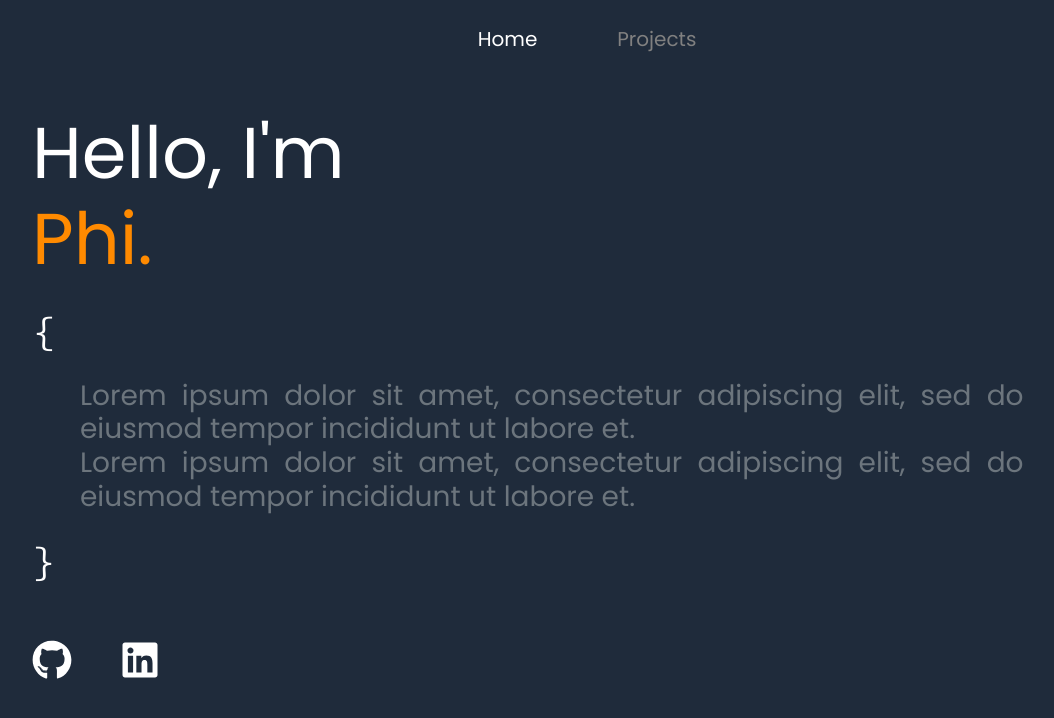
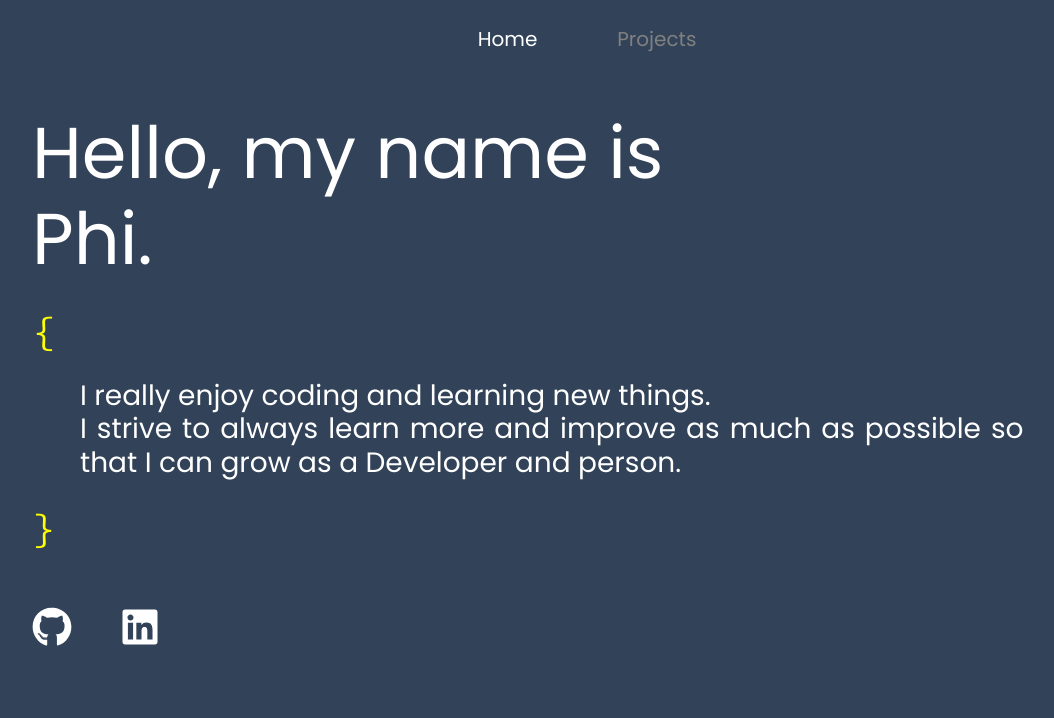
Before and after one commit to ptran12/personal_portfolio, a Gatsby site in the folder personal_portfolio/: page / in a window 1280 px wide. Shown: the whole page, without its empty margins (53-1107 px from the left). Built offline with nearby package versions, Linux system fonts and the light colour scheme; Gatsby itself is replaced by a stand-in of ours.

Commit message:
organizing & cleaning

```diff
--- a/personal_portfolio/src/components/card.js
+++ b/personal_portfolio/src/components/card.js
@@ -9,7 +9,7 @@ function card(props) {
           <h2 className="card-title">{cardTitle}</h2>
           <p className="card-text">{cardSubtitle}</p>
           <a href={link} className="card-link">
-            See
+            View Demo
           </a>
         </div>
       </div>
--- a/personal_portfolio/src/components/info.js
+++ b/personal_portfolio/src/components/info.js
@@ -6,23 +6,26 @@ export default function info() {
   return (
     <div className="container">
       <div className="my-5"></div>
-      <div className="display-3" style={{ color: "#FF8A00" }}>
-        <span style={{ color: "white" }}>Hello, I'm</span> <br />
+      <div className="display-3" style={{ color: "white" }}>
+        <span style={{ color: "white" }}>Hello, my name is</span> <br />
         Phi.
       </div>
-      <div className="h1 code mt-4 mb-3">{"{"}</div>
-      <div className="text-muted mx-5 my-4 h3 text-justify info">
-        Lorem ipsum dolor sit amet, consectetur adipiscing elit, sed do eiusmod
-        tempor incididunt ut labore et.
-        <br /> Lorem ipsum dolor sit amet, consectetur adipiscing elit, sed do
-        eiusmod tempor incididunt ut labore et.
+      <div style={{ color: "yellow" }} className="h1 code mt-4 mb-3">
+        {"{"}
       </div>
-      <div className="h1 code mt-2 mb-3">{"}"}</div>
+      <div className="mx-5 my-4 h3 text-justify info">
+        I really enjoy coding and learning new things.
+        <br /> I strive to always learn more and improve as much as possible so
+        that I can grow as a Developer and person.
+      </div>
+      <div style={{ color: "yellow" }} className="h1 code mt-2 mb-3">
+        {"}"}
+      </div>
       <div className="h1 mt-5">
-        <a className="mr-5 icon" href="">
+        <a className="mr-5 icon" href="https://github.com/ptran12">
           <Github />
         </a>
-        <a className="mr-5 icon" href="">
+        <a className="mr-5 icon" href="https://www.linkedin.com/in/phitran-/">
           <LinkedIn />
         </a>
       </div>
--- a/personal_portfolio/src/style.css
+++ b/personal_portfolio/src/style.css
@@ -1,14 +1,14 @@
-@import url('https://fonts.googleapis.com/css?family=Poppins|Source+Code+Pro&display=swap');
+@import url("https://fonts.googleapis.com/css?family=Poppins|Source+Code+Pro&display=swap");
 
 html {
-  background-color: #1f2b3b !important;
+  background-color: #324359 !important;
   color: #fff !important;
   /* font-size: 2em; */
   font-family: "Poppins", sans-serif !important;
 }
 
 body {
-  background-color: #1f2b3b !important;
+  background-color: #324359 !important;
   color: #fff !important;
   font-size: 20px !important;
   font-family: "Poppins", sans-serif !important;
@@ -38,22 +38,21 @@ body {
 
 .icon:hover {
   transform: scale(1.5);
-  color: #ff8a00;
 }
 
 .card {
   box-shadow: 0px 4px 4px rgba(0, 0, 0, 0.25);
   transition: 0.1s ease-in;
-  background-color: #324359 !important;
+  background-color: #4c5764 !important;
 }
 
 .card p {
   font-size: 0.7em;
-  color: #ccc !important;
 }
 
 .card a {
   font-size: 0.7em;
+  color: white;
 }
 
 .card:hover {
```
